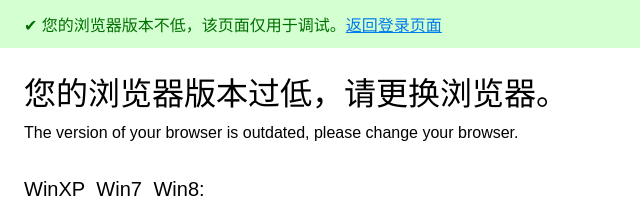
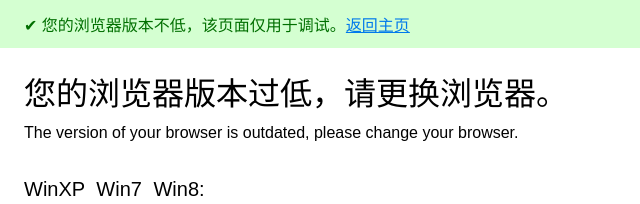
Before and after one commit to BCSPanel/frontend-login, a website: page public/ie/index.html in a window 1280 px wide. Shown: the top 204 px of the page, 0-640 px from the left. Drawn offline with Linux system fonts and the light colour scheme.

Commit message:
修改一处描述错误

```diff
--- a/public/ie/index.html
+++ b/public/ie/index.html
@@ -219,7 +219,7 @@
         var debugdiv = document.createElement("div");
         debugdiv.className = "debug";
         debugdiv.innerHTML =
-          '✔ 您的浏览器版本不低，该页面仅用于调试。<a class="backtologin aunderline" onclick="document.location.assign(backToLogin)">返回登录页面</a>';
+          '✔ 您的浏览器版本不低，该页面仅用于调试。<a class="backtologin aunderline" onclick="document.location.assign(backToLogin)">返回主页</a>';
         document.body.appendChild(debugdiv);
         (window.onresize = function () {
           document.getElementById("h1").style.marginTop =
```
